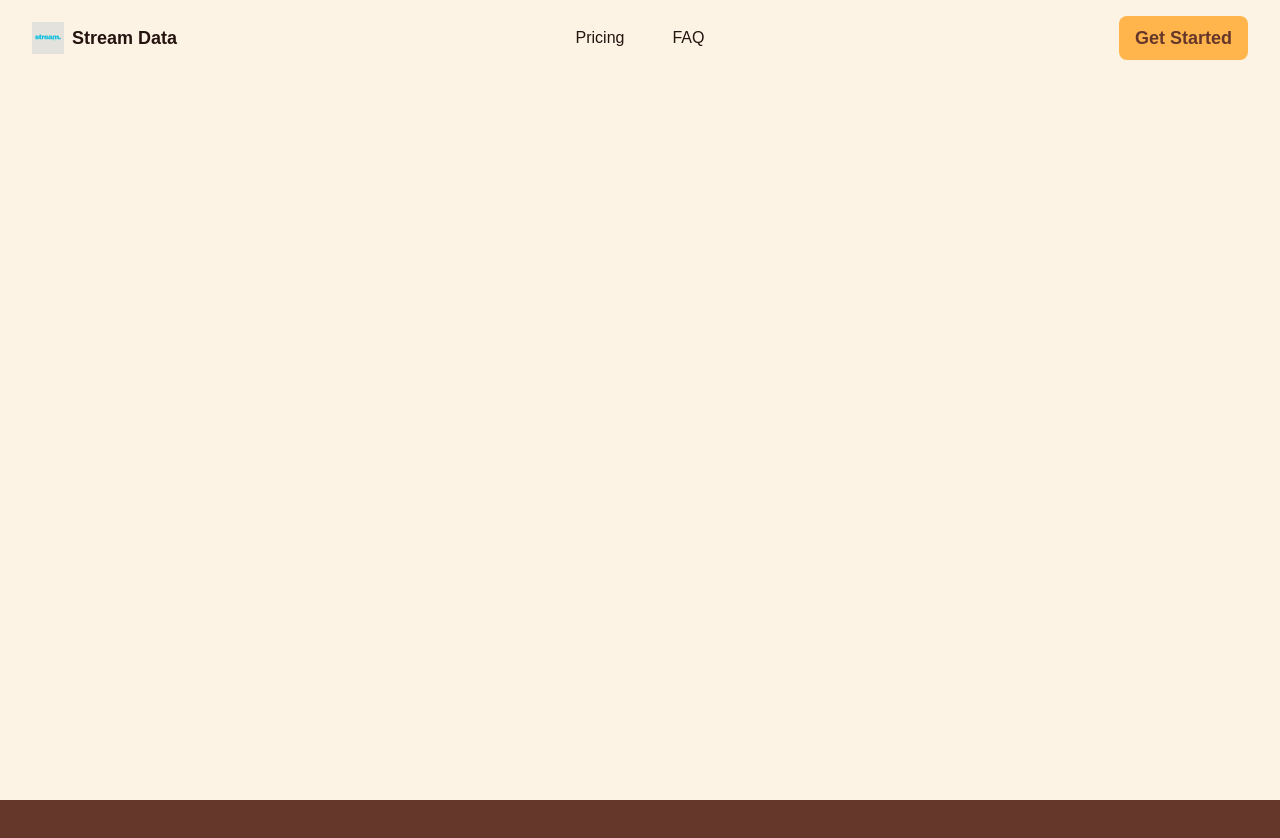
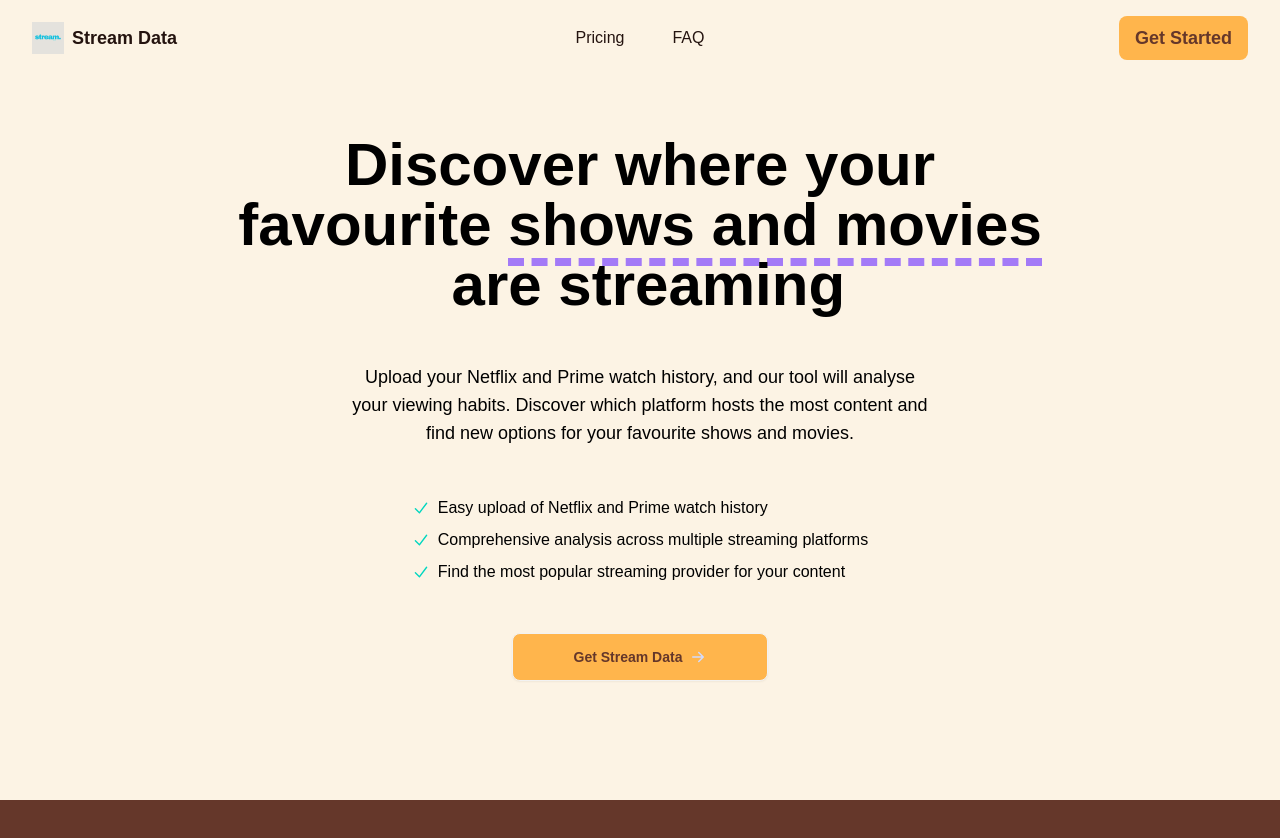
Before and after one commit to ItsMattG/movie, a Next.js app: page / in a window 1280 px wide. Shown: the top 838 px of the page. Built offline with nearby package versions, Linux system fonts and the light colour scheme; a web font is replaced by a local one.

Commit message:
First section of landing page UI

```diff
--- a/app/page.tsx
+++ b/app/page.tsx
@@ -13,17 +13,59 @@ export default function LandingPage() {
 							<span className="font-extrabold text-lg text-main-text">Stream Data</span>
 						</a>
 					</div>
-					<div className="hidden lg:flex lg:justify-center lg:gap-12 lg:items-center">
+					<div className="lg:flex lg:justify-center lg:gap-12 lg:items-center">
 						<a className="link link-hover text-main-text" title="Pricing" href="/#pricing">Pricing</a>
 						<a className="link link-hover text-main-text" title="FAQ" href="/#faq">FAQ</a>
 					</div>
-					<div className="hidden lg:flex lg:justify-end lg:flex-1">
-						<button className="px-4 py-2 bg-button-color text-button-text text-lg font-bold rounded-lg hover:bg-button-color-tertiary-lighter">Get Started</button>
+					<div className="lg:flex lg:justify-end lg:flex-1">
+						<button className="px-4 py-2 bg-button-color text-button-text text-lg font-bold rounded-lg hover:bg-button-color/50">Get Started</button>
 					</div>
 				</nav>
 			</header>
-      <section className="min-h-screen bg-background-primary">
-        {/* Content for section 1 */}
+      <section className="min-h-screen bg-background-primary mx-auto py-8 lg:pb-24 lg:pt-28 text-black flex items-center justify-center">
+				<div className="max-w-5xl px-8 flex flex-col gap-10 lg:gap-12 items-center justify-center text-center">
+					<div className="flex flex-col gap-8 items-center">
+						<h1 className="lg:backdrop:-mb-4 group text-6xl font-extrabold">
+							Discover where your<br />
+							<span className="">
+								favourite&nbsp;
+							</span>
+							<span className="border-b-8 border-dashed border-primary/50 whitespace-nowrap duration-200 group-hover:border-accent">
+								shows and movies<br />
+							</span>
+							&nbsp;are streaming
+						</h1>
+					</div>
+					<p className="text-lg paragraph max-w-xl">Upload your Netflix and Prime watch history, and our tool will analyse your viewing habits. Discover which platform hosts the most content and find new options for your favourite shows and movies.</p>
+					<ul className="hidden md:block text-base-content-secondary leading-relaxed space-y-1.5">
+							<li className="flex items-center justify-center lg:justify-start gap-2">
+								<svg xmlns="http://www.w3.org/2000/svg" viewBox="0 0 20 20" fill="currentColor" className="w-[18px] h-[18px] text-accent">
+										<path fill-rule="evenodd" d="M16.704 4.153a.75.75 0 01.143 1.052l-8 10.5a.75.75 0 01-1.127.075l-4.5-4.5a.75.75 0 011.06-1.06l3.894 3.893 7.48-9.817a.75.75 0 011.05-.143z" clip-rule="evenodd"></path>
+								</svg>
+								Easy upload of Netflix and Prime watch history
+							</li>
+							<li className="flex items-center justify-center lg:justify-start gap-2">
+								<svg xmlns="http://www.w3.org/2000/svg" viewBox="0 0 20 20" fill="currentColor" className="w-[18px] h-[18px] text-accent">
+										<path fill-rule="evenodd" d="M16.704 4.153a.75.75 0 01.143 1.052l-8 10.5a.75.75 0 01-1.127.075l-4.5-4.5a.75.75 0 011.06-1.06l3.894 3.893 7.48-9.817a.75.75 0 011.05-.143z" clip-rule="evenodd"></path>
+								</svg>
+								Comprehensive analysis across multiple streaming platforms
+							</li>
+							<li className="flex items-center justify-center lg:justify-start gap-2">
+								<svg xmlns="http://www.w3.org/2000/svg" viewBox="0 0 20 20" fill="currentColor" className="w-[18px] h-[18px] text-accent">
+										<path fill-rule="evenodd" d="M16.704 4.153a.75.75 0 01.143 1.052l-8 10.5a.75.75 0 01-1.127.075l-4.5-4.5a.75.75 0 011.06-1.06l3.894 3.893 7.48-9.817a.75.75 0 011.05-.143z" clip-rule="evenodd"></path>
+								</svg>
+								<div className="relative">
+										<p>Find the most popular streaming provider for your content</p>
+								</div>
+							</li>
+					</ul>
+						<a href="#pricing" className="btn bg-button-color btn-wide group text-button-text hover:bg-button-color/50">
+							Get Stream Data
+							<svg xmlns="http://www.w3.org/2000/svg" viewBox="0 0 16 16" fill="currentColor" className="w-4 h-4 fill-primary-content group-hover:scale-110 group-hover:translate-x-0.5 transition-transform duration-200">
+								<path fill-rule="evenodd" d="M2 8a.75.75 0 0 1 .75-.75h8.69L8.22 4.03a.75.75 0 0 1 1.06-1.06l4.5 4.5a.75.75 0 0 1 0 1.06l-4.5 4.5a.75.75 0 0 1-1.06-1.06l3.22-3.22H2.75A.75.75 0 0 1 2 8Z" clip-rule="evenodd"></path>
+							</svg>
+						</a>
+				</div>
       </section>
       <section className="min-h-screen bg-background-secondary">
         {/* Content for section 2 */}
```
